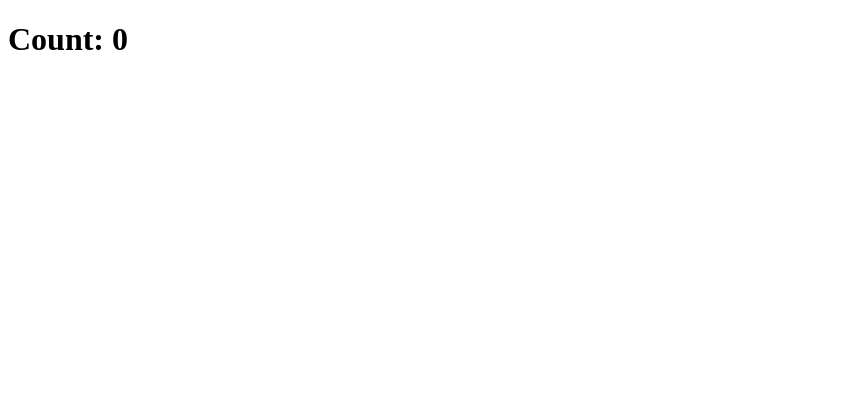
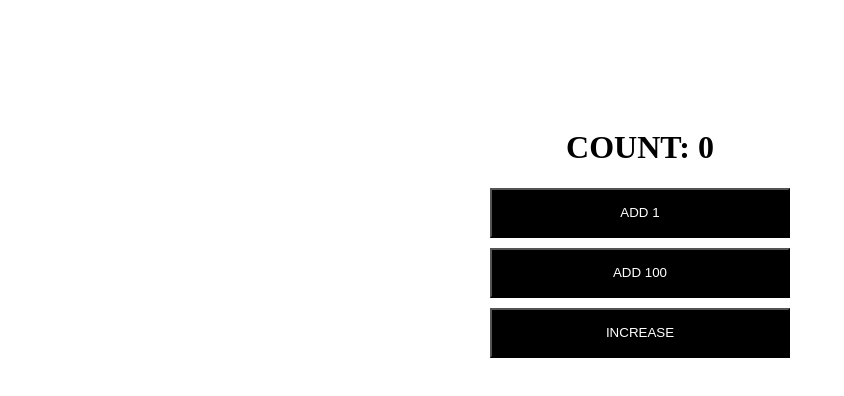
Before and after one commit to mate-academy/react_counter, a React (Create React App) app: page / in a window 1280 px wide. Shown: the top 396 px of the page, without its empty margins (0-844 px from the left). Built offline with nearby package versions, Linux system fonts and the light colour scheme; the HTML template or start-up script is replaced by a standard one.

Commit message:
Solution

```diff
--- a/src/App.scss
+++ b/src/App.scss
@@ -1 +1,33 @@
-// styles go here
+$c-white: rgb(255, 255, 255);
+$c-black: rgb(0, 0, 0);
+$transition-duration: 0.5s;
+
+.Counter {
+  display: flex;
+  flex-direction: column;
+  align-items: center;
+  padding: 100px 0;
+  text-transform: uppercase;
+
+  &__title {
+    &:hover {
+      transform: scale(1.2);
+      transition: all $transition-duration;
+    }
+  }
+
+  &__button {
+    width: 300px;
+    height: 50px;
+    margin-bottom: 10px;
+    background-color: $c-black;
+    color: $c-white;
+    text-transform: uppercase;
+    transition: all $transition-duration;
+
+    &:hover {
+      background-color: $c-white;
+      color: $c-black;
+    }
+  }
+}
--- a/src/App.tsx
+++ b/src/App.tsx
@@ -1,16 +1,68 @@
 import React from 'react';
 import './App.scss';
 
-class App extends React.Component {
-  addOne = () => {};
+type State = {
+  count: number;
+};
 
-  add100 = () => {};
+class App extends React.Component<{}, State> {
+  state = {
+    count: 0,
+  };
 
-  increase = () => {};
+  addOne = () => {
+    this.setState((prevState) => ({
+      count: prevState.count + 1,
+    }));
+  };
+
+  add100 = () => {
+    this.setState((prevState) => ({
+      count: prevState.count + 100,
+    }));
+  };
+
+  increase = () => {
+    if (this.state.count % 5 === 0) {
+      this.add100();
+    }
+
+    this.addOne();
+  };
 
   render() {
+    const { count } = this.state;
+
     return (
-      <h1>Count: 0</h1>
+      <div className="Counter">
+        <h1 className="Counter__title">
+          {`Count: ${count}`}
+        </h1>
+
+        <button
+          type="button"
+          className="Counter__button"
+          onClick={this.addOne}
+        >
+          Add 1
+        </button>
+
+        <button
+          type="button"
+          className="Counter__button"
+          onClick={this.add100}
+        >
+          Add 100
+        </button>
+
+        <button
+          type="button"
+          className="Counter__button"
+          onClick={this.increase}
+        >
+          Increase
+        </button>
+      </div>
     );
   }
 }
```
Also changed, not shown: package.json (line endings or trailing spaces), 2 other files (tests, documents, lock files or other folders).
